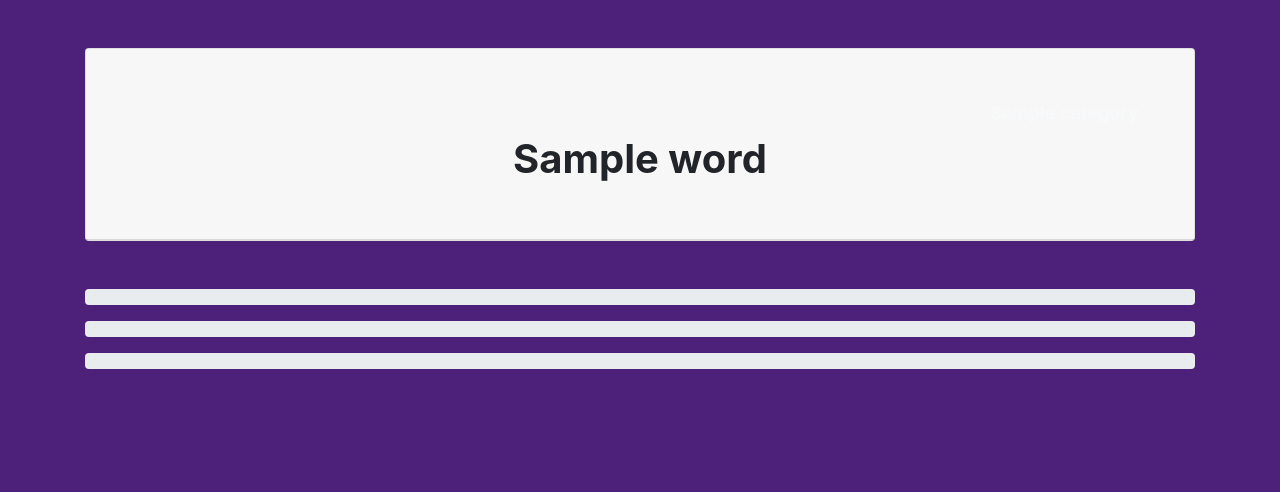
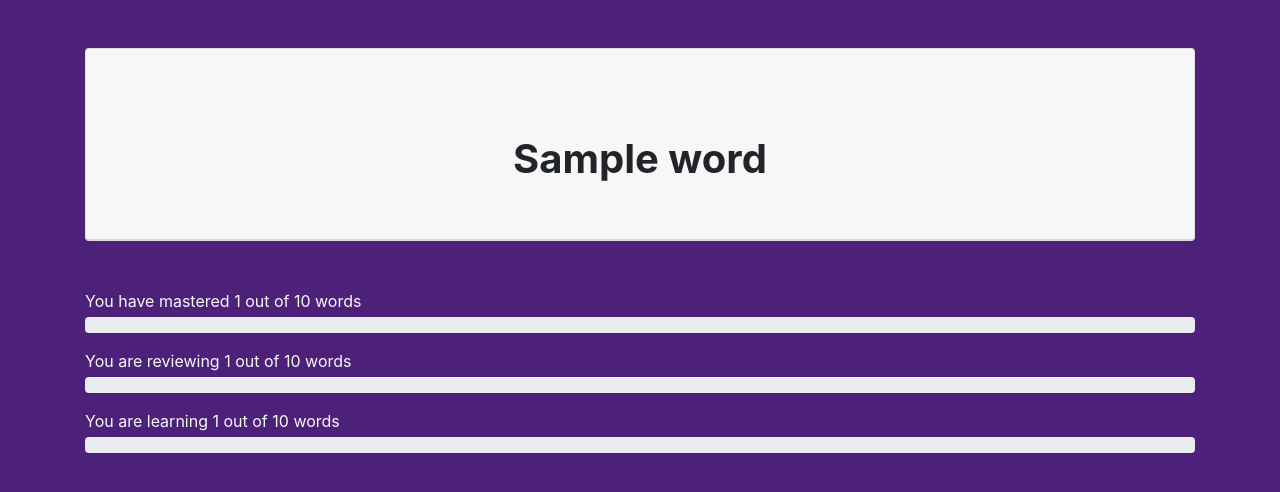
Before and after one commit to rojagtap/flashcards, a Flask app: template templates/cards.html in a window 1280 px wide. Shown: the top 492 px of the page. Run offline with Flask 2, Linux system fonts and the light colour scheme; the template is opened without the code that fills it: most values are stand-ins (such as "Sample title", 1, 10 or a date in 2020); some libraries are stand-ins or nearby versions.

Commit message:
Added example support for json type input files and adjusted initial probability weights for categories

```diff
--- a/main.py
+++ b/main.py
@@ -25,11 +25,11 @@
                 path = os.path.join(app.config['UPLOAD_FOLDER'], file.filename)
                 file.save(path)
                 model.set_defaults(path)
-                idx, flashcard, n_total, n_mastered, n_learning, n_reviewing = model.generate()
+                idx, flashcard, n_total, p_mastered, p_learning, p_reviewing,  n_mastered, n_learning, n_reviewing = model.generate()
                 word, meaning, category, example = flashcard["word"], flashcard["meaning"], flashcard["category"], flashcard["example"]
                 if type(example) == float:
                     example = None
-                return render_template("cards.html", word=word, meaning=meaning, category=category, idx=idx, example=example, total=n_total, mastered=n_mastered, learning=n_learning, reviewing=n_reviewing)
+                return render_template("cards.html", word=word, meaning=meaning, category=category, idx=idx, example=example, total=n_total, mastered=p_mastered, learning=p_learning, reviewing=p_reviewing, n_mastered=n_mastered, n_learning=n_learning, n_reviewing=n_reviewing)
             except Exception as ex:
                 errors = ex
                 return render_template("index.html", errors=errors)
@@ -37,19 +37,19 @@
             if request.form.get('knew_it'):
                 choice = choices['knew_it']
                 idx = request.form.get("knew_it")
-                idx, flashcard, n_total, n_mastered, n_learning, n_reviewing = model.shuffle(choice, int(idx))
+                idx, flashcard, n_total, p_mastered, p_learning, p_reviewing,  n_mastered, n_learning, n_reviewing = model.shuffle(choice, int(idx))
                 word, meaning, category, example = flashcard["word"], flashcard["meaning"], flashcard["category"], flashcard["example"]
                 if type(example) == float:
                     example = None
-                return render_template("cards.html", word=word, meaning=meaning, category=category, idx=idx, example=example, total=n_total, mastered=n_mastered, learning=n_learning, reviewing=n_reviewing)
+                return render_template("cards.html", word=word, meaning=meaning, category=category, idx=idx, example=example, total=n_total, mastered=p_mastered, learning=p_learning, reviewing=p_reviewing, n_mastered=n_mastered, n_learning=n_learning, n_reviewing=n_reviewing)
             elif request.form.get('no_clue'):
                 choice = choices['no_clue']
                 idx = request.form.get("no_clue")
-                idx, flashcard, n_total, n_mastered, n_learning, n_reviewing = model.shuffle(choice, int(idx))
+                idx, flashcard, n_total, p_mastered, p_learning, p_reviewing,  n_mastered, n_learning, n_reviewing = model.shuffle(choice, int(idx))
                 word, meaning, category, example = flashcard["word"], flashcard["meaning"], flashcard["category"], flashcard["example"]
                 if type(example) == float:
                     example = None
-                return render_template("cards.html", word=word, meaning=meaning, category=category, idx=idx, example=example, total=n_total, mastered=n_mastered, learning=n_learning, reviewing=n_reviewing)
+                return render_template("cards.html", word=word, meaning=meaning, category=category, idx=idx, example=example, total=n_total, mastered=p_mastered, learning=p_learning, reviewing=p_reviewing, n_mastered=n_mastered, n_learning=n_learning, n_reviewing=n_reviewing)
     return render_template("index.html")
 
 
--- a/templates/cards.html
+++ b/templates/cards.html
@@ -23,7 +23,7 @@
                             {% autoescape false %}
                             <h4>{{ meaning }}</h4>
                             {% if example %}
-                            <h5>{{ example }}</h5>
+                            <h4 class="mt-5 text-secondary">{{ example }}</h4>
                             {% endif %}
                             {% endautoescape %}
                             <form method="post" class="form form-horizontal mt-5">
@@ -44,15 +44,18 @@
     </div>
 </div>
 <div class="container mt-5">
-    <div class="progress mt-3">
+    <p class="mt-3 mb-1 text-light">You have mastered {{ n_mastered }} out of {{ total }} words</p>
+    <div class="progress">
         <div class="progress-bar bg-success" role="progressbar" style="width: {{ mastered }}%" aria-valuenow="" aria-valuemin="0"
             aria-valuemax="{{ total }}"></div>
     </div>
-    <div class="progress mt-3">
+    <p class="mt-3 mb-1 text-light">You are reviewing {{ n_reviewing }} out of {{ total }} words</p>
+    <div class="progress">
         <div class="progress-bar bg-warning" role="progressbar" style="width: {{ reviewing }}%" aria-valuenow="" aria-valuemin="0"
             aria-valuemax="{{ total }}"></div>
     </div>
-    <div class="progress mt-3">
+    <p class="mt-3 mb-1 text-light">You are learning {{ n_learning }} out of {{ total }} words</p>
+    <div class="progress">
         <div class="progress-bar bg-danger" role="progressbar" style="width: {{ learning }}%" aria-valuenow="" aria-valuemin="0"
             aria-valuemax="{{ total }}"></div>
     </div>
--- a/util/constants.py
+++ b/util/constants.py
@@ -3,4 +3,4 @@
 learning = "learning"
 reviewing = "reviewing"
 mastered = "mastered"
-categories = {new: 0.2, learning: 0.4, reviewing: 0.3, mastered: 0.1}
+categories = {new: 0.8, learning: 0.1, reviewing: 0.09, mastered: 0.01}
```
Also changed, not shown: util/shuffle.py (+6 -3 lines).
